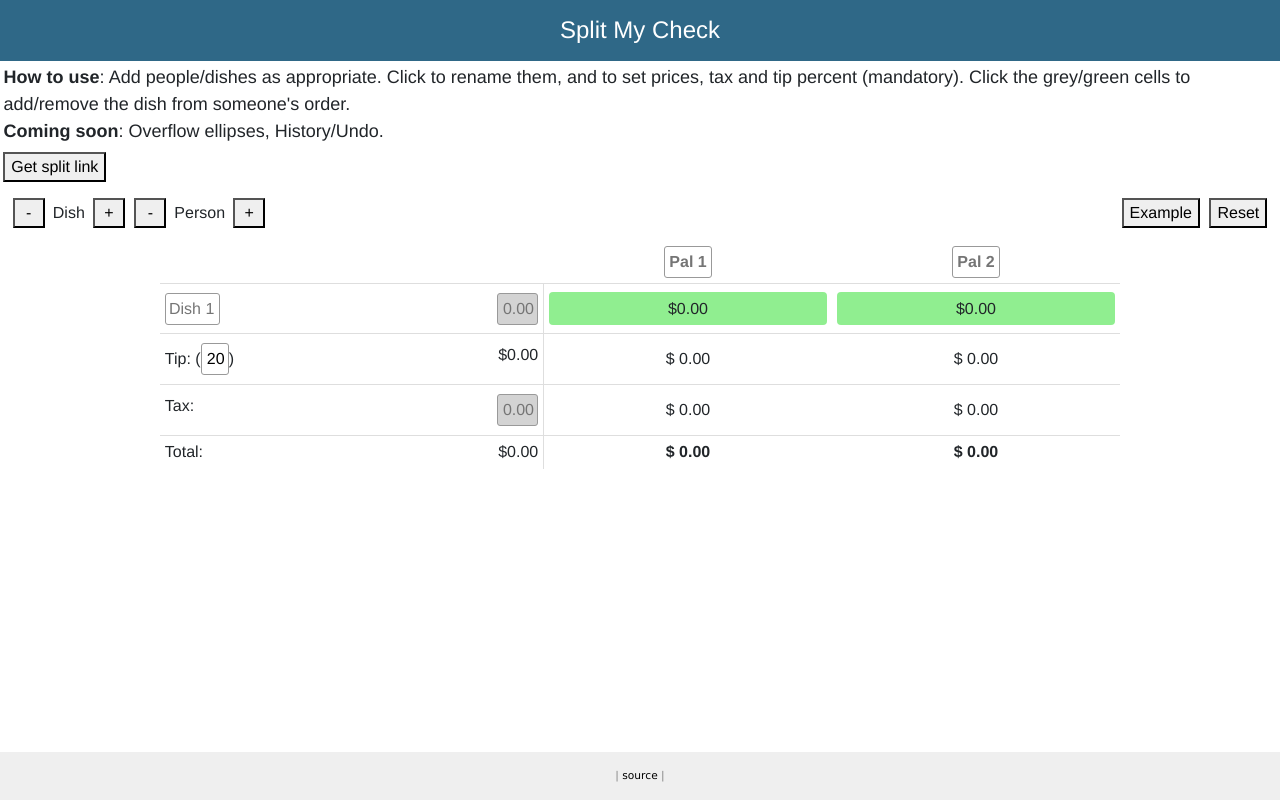
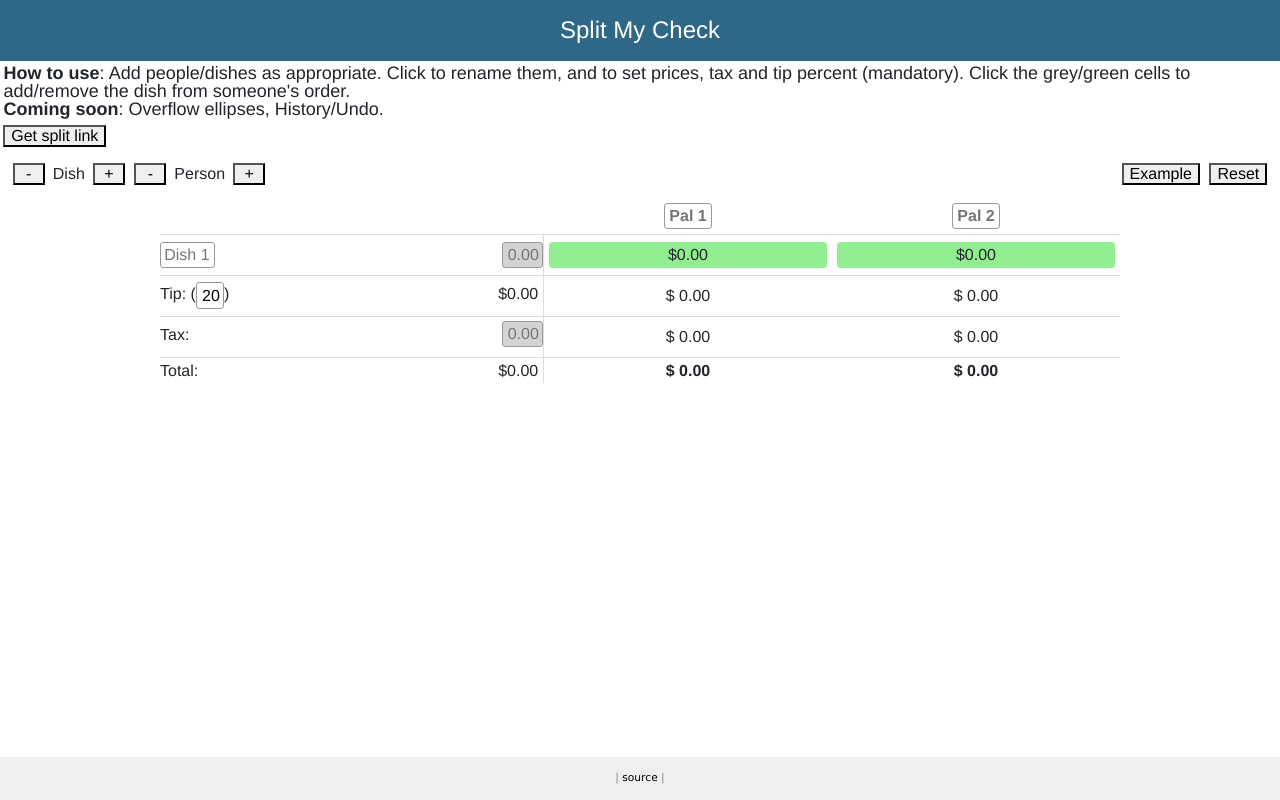
Before and after one commit to mritterhoff/splitmycheck, a React (Create React App) app in the folder client/: page / in a window 1280 px wide. Built offline with nearby package versions, Linux system fonts and the light colour scheme.

Commit message:
ui improvments for rowheaders, enabled debug css

```diff
--- a/client/src/components/App.js
+++ b/client/src/components/App.js
@@ -1,4 +1,5 @@
 import React from 'react';
+import ClassNames from 'classnames';
 
 import '../css/App.css';
 
@@ -35,8 +36,9 @@ class App extends React.Component {
       the dish from someone's order.`;
     const gitURL = 'https://github.com/mritterhoff/splitmycheck#table-of-contents';
 
+
     return (
-      <div className='App'>
+      <div className={ClassNames({ App: true, Debug: false })}>
         <header className='App-header'>
           <h1 className='App-title'>
             <a href='https://www.splitmycheck.com'>Split My Check</a>
--- a/client/src/components/Splitter.js
+++ b/client/src/components/Splitter.js
@@ -240,7 +240,7 @@ class Splitter extends React.Component {
     let rowEls = [
       <div>
         <span>Total:</span>
-        <span style={{ float: 'right' }}>
+        <span className='right'>
           {Utils.priceAsString(this.subtotal() + taxAndTip, false)}
         </span>
       </div>
@@ -280,7 +280,7 @@ class Splitter extends React.Component {
         <span>
           {`${displayName}: (`}
         </span>
-        <Swappable>
+        <Swappable className='middle'>
           <PercentInput
             numObj={getterFunc()}
             onChangeCB={updaterFunc}
@@ -292,7 +292,7 @@ class Splitter extends React.Component {
         <span>
           {')'}
         </span>
-        <span style={{ float: 'right' }}>
+        <span className='right'>
           {Utils.priceAsString(this.tipAsMoney(), false)}
         </span>
       </RowHeader2>
@@ -316,7 +316,7 @@ class Splitter extends React.Component {
     let rowEls = [
       <RowHeader2 useMobileUI={this.props.useMobileUI}>
         <span className='taxOrTip'>{`${displayName}:`}</span>
-        <Swappable style={{ float: 'right' }}>
+        <Swappable className='right' >
           <PriceInput
             priceObj={getterFunc()}
             onChangeCB={updaterFunc}
@@ -402,7 +402,7 @@ class Splitter extends React.Component {
 
       let rowEls = [
         <RowHeader2 useMobileUI={this.props.useMobileUI}>
-          <Swappable>
+          <Swappable className='left'>
             <StringInput
               placeholder={`Dish ${dInd + 1}`}
               value={dish.name}
@@ -410,7 +410,7 @@ class Splitter extends React.Component {
             />
             <span tabIndex='0' className='DishName'>{dishName}</span>
           </Swappable>
-          <Swappable style={{ float: 'right' }}>
+          <Swappable className='right'>
             <PriceInput
               priceObj={dish.price}
               onChangeCB={setDishPriceCBGetter(dInd)}
--- a/client/src/components/Swappable.js
+++ b/client/src/components/Swappable.js
@@ -18,7 +18,7 @@ class Swappable extends React.Component {
   };
 
   render() {
-    const className = ClassNames({
+    const className = ClassNames(this.props.className, {
       Swappable: true,
       interactive: this.props.interactive,
       notInteractive: !this.props.interactive
--- a/client/src/css/RowHeader.css
+++ b/client/src/css/RowHeader.css
@@ -2,16 +2,39 @@
   display: inline-block;
 }
 
+.Swappable.right, span.right{
+  float: right;
+}
+
+.Swappable.right.notInteractive, span.right{
+  padding-right: .3em;
+}
+
+/* Hack */
+.Swappable.middle .InputContainer{
+  overflow: hidden
+}
+
 .RowHeaderContainer {
-  /* uncomment for UI debugging */
-  /*background-color: lightblue;*/
   min-height: 2.5em;
 }
 
-.RowHeaderContainer.focused span {
+.Debug .RowHeaderContainer {
+  background-color: crimson;
+}
+
+.RowHeaderContainer span {
   display: inline-block;
-  padding: .4em 0;
-  /*background-color: lightblue;*/
+  padding-top: .4em;
+  padding-bottom: .4em;
+
+  /* Hack. Apparently overflow: hidden (in .DishName below)
+  breaks layout. Do it everywhere for now.*/
+  overflow: hidden;
+}
+
+.Debug .RowHeaderContainer span{
+  background-color: lightgreen;
 }
 
 .flexVertCenter {
--- a/client/src/css/Splitter.css
+++ b/client/src/css/Splitter.css
@@ -3,9 +3,10 @@
   text-align: center;
 }
 
-/*.tr .td:first-child div {
-  display: inline-block;
-}*/
+.td:first-child {
+  border-right: 1px solid #dedede;
+  padding: 0;
+}
 
 .table {
   display: table;
@@ -74,10 +75,6 @@
   border-top: 1px solid #dedede;
 }
 
-.td:first-child {
-  border-right: 1px solid #dedede;
-}
-
 .splitterContainer {
   display: inline-block;
   min-width: 100%;
--- a/client/src/css/index.css
+++ b/client/src/css/index.css
@@ -3,4 +3,5 @@ body {
   /*padding: 0;*/
   font-family: Helvetica, Arial, sans-serif;
   width: fit-content;
+  line-height: 1;
 }
```
